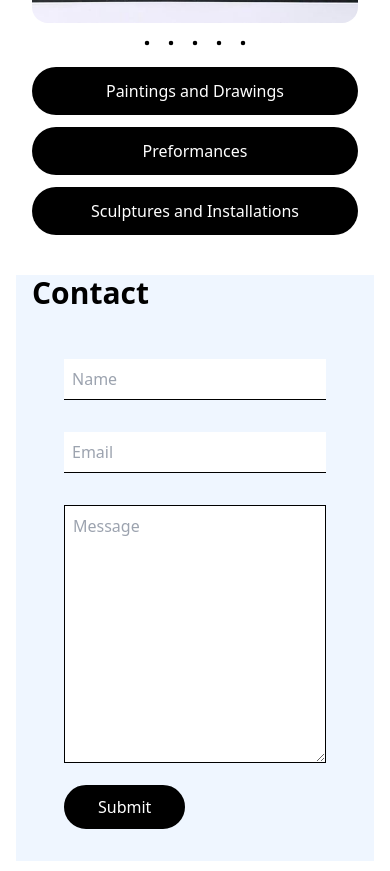
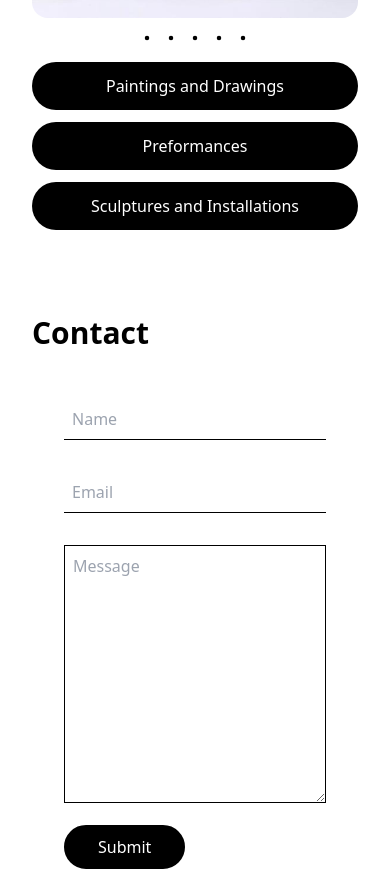
Before and after one commit to rashodkorala/bandumanamperi, a Next.js app: page / in a window 390 px wide. Shown: the part 1091-1962 px from the top of the page. Built offline with nearby package versions, Linux system fonts and the light colour scheme.

Commit message:
changes to flexes

```diff
--- a/pages/index.tsx
+++ b/pages/index.tsx
@@ -4,7 +4,7 @@ import { useRouter } from "next/router";
 
 export default function Home() {
   return (
-    <div className="flex flex-col mt-[100px] md:mt-[0px]">
+    <div className="flex flex-col mt-[50px] md:mt-[0px]">
       <Main />
     </div>
   );
--- a/src/Components/About.tsx
+++ b/src/Components/About.tsx
@@ -24,7 +24,7 @@ const About = (props: Props) => {
 
   return (
     <div id="about" className="w-full bg-white md:h-screen justify-center items-center flex flex-col">
-      <div className="max-w-[1000px] mx-auto px-4 flex flex-col h-full justify-center text-black xsm:px-5">
+      <div className="max-w-[1000px] mx-auto px-4 flex flex-col justify-center text-black xsm:px-5">
         <h1 className="font-bold text-3xl xsm:text-4xl sm:text-5xl">About</h1>
         <div className="flex flex-col py-4 gap-3">
           <div className="">
--- a/src/Components/Contact.tsx
+++ b/src/Components/Contact.tsx
@@ -5,7 +5,7 @@ type Props = {};
 const Contact = (props: Props) => {
   return (
     <div id="contact" className="w-full bg-white snap-center snap-always p-4 flex items-center">
-      <div className="max-w-[1000px] mx-auto px-4 flex flex-col justify-center items-center  text-black xsm:px-5 bg-blue-50">
+      <div className="max-w-[1000px] mx-auto px-4 flex flex-col justify-center items-center  text-black xsm:px-5">
         <h1 className="font-bold text-3xl xsm:text-4xl sm:text-5xl text-left w-full">Contact</h1>
         <form
           action="https://getform.io/f/b61520b6-64ed-4215-8bae-b9969500dd78"
--- a/src/Components/Home.tsx
+++ b/src/Components/Home.tsx
@@ -9,7 +9,7 @@ type Props = {};
 
 const Main = (props: Props) => {
   return (
-    <div className="flex flex-col">
+    <div className="flex flex-col gap-[45px]">
       <About />
       <Work />
       <Contact />
```
